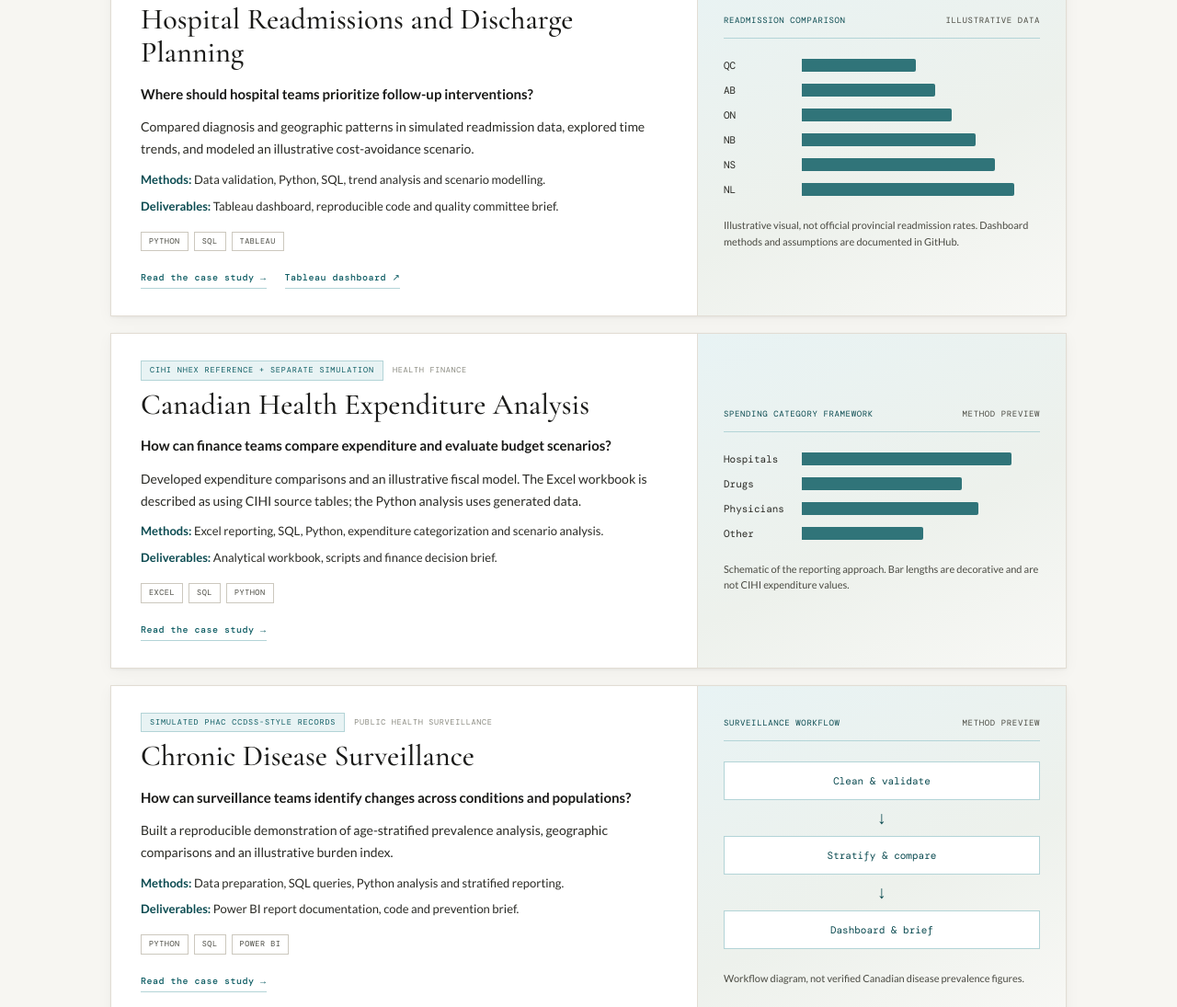
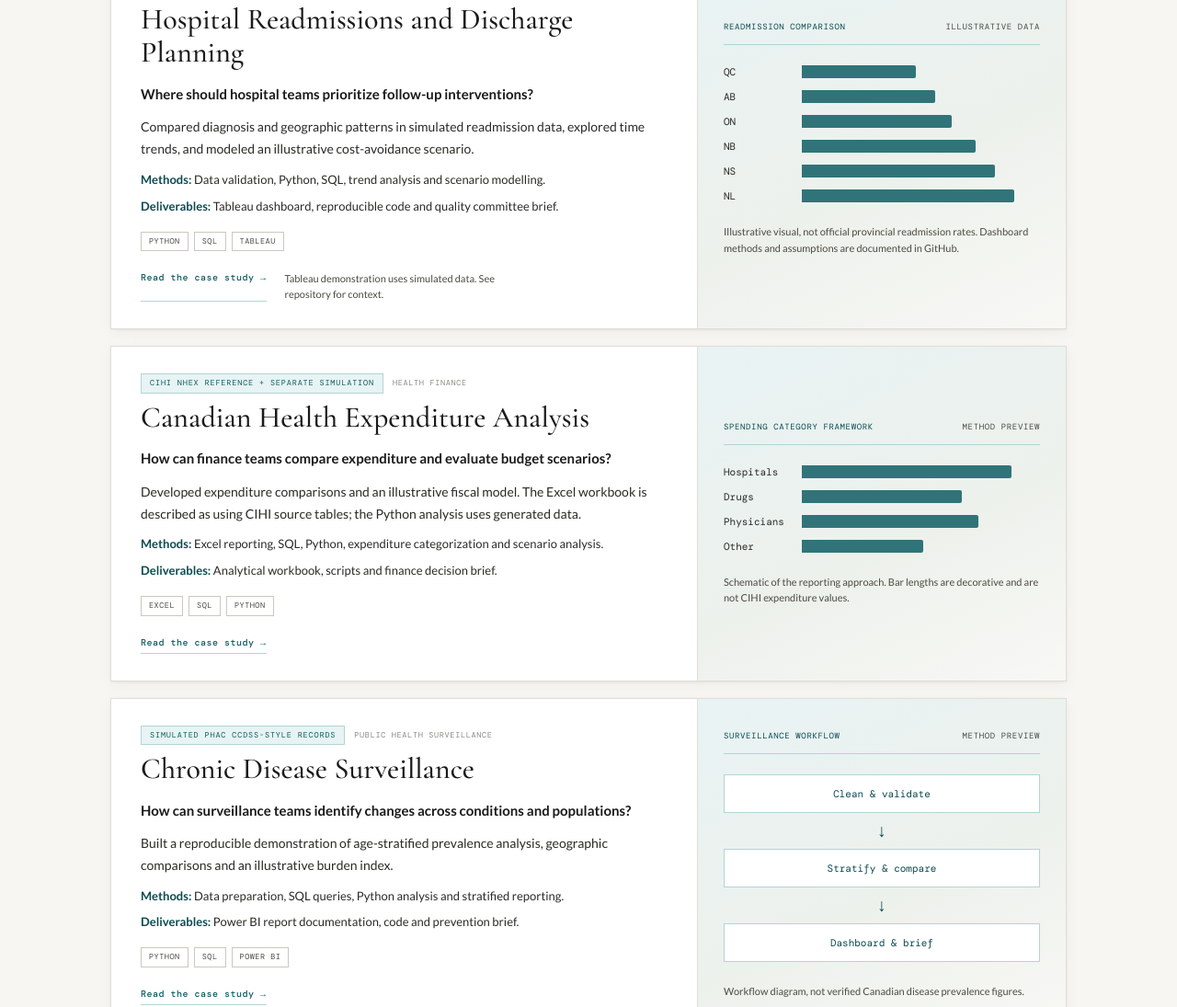
Before and after one commit to Famiyke/health-data-portfolio, a plain HTML site: page index.html in a window 1280 px wide. Shown: the part 1788-2883 px from the top of the page at 92% size. Drawn offline with nearby package versions, Linux system fonts and the light colour scheme; a web font is replaced by a local one.

Commit message:
Avoid promoting unlabelled simulation dashboards directly from homepage

```diff
--- a/index.html
+++ b/index.html
@@ -436,6 +436,7 @@ section[id] { scroll-margin-top: 75px; }
   html { scroll-behavior: auto; }
   *, *::before, *::after { transition-duration: .01ms !important; animation-duration: .01ms !important; }
 }
+.demo-note {font: 11px/1.5 var(--sans); color:var(--text-muted); max-width:270px;}
 </style>
 </head>
 <body>
@@ -549,7 +550,7 @@ section[id] { scroll-margin-top: 75px; }
           <div class="featured-detail"><strong>Methods:</strong> Data validation, Python, SQL, trend analysis and scenario modelling.</div>
           <div class="featured-detail"><strong>Deliverables:</strong> Tableau dashboard, reproducible code and quality committee brief.</div>
           <div class="proj-tools"><span class="tool">Python</span><span class="tool">SQL</span><span class="tool">Tableau</span></div>
-          <div class="featured-actions"><a href="https://github.com/Famiyke/hospital-readmission-canada" target="_blank" rel="noopener noreferrer">Read the case study →</a><a href="https://public.tableau.com/app/profile/ikenna.nwogu/viz/CanadianHospitalReadmission/CANADIANHOSPITALREADMISSION" target="_blank" rel="noopener noreferrer">Tableau dashboard ↗</a></div>
+          <div class="featured-actions"><a href="https://github.com/Famiyke/hospital-readmission-canada" target="_blank" rel="noopener noreferrer">Read the case study →</a><span class="demo-note">Tableau demonstration uses simulated data. See repository for context.</span></div>
         </div>
         <div class="featured-visual">
           <div class="visual-top"><span>Readmission comparison</span><span>Illustrative data</span></div>
```
